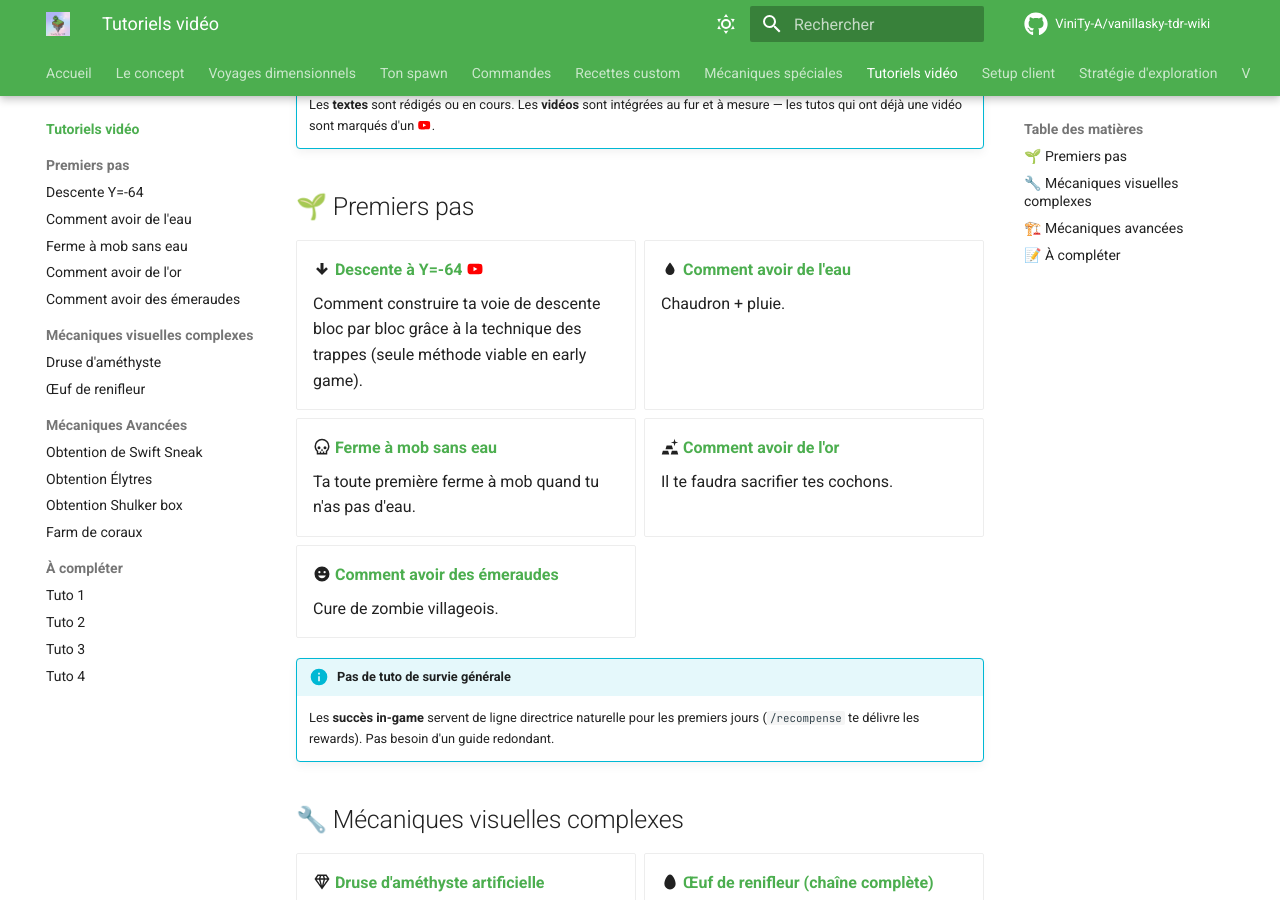
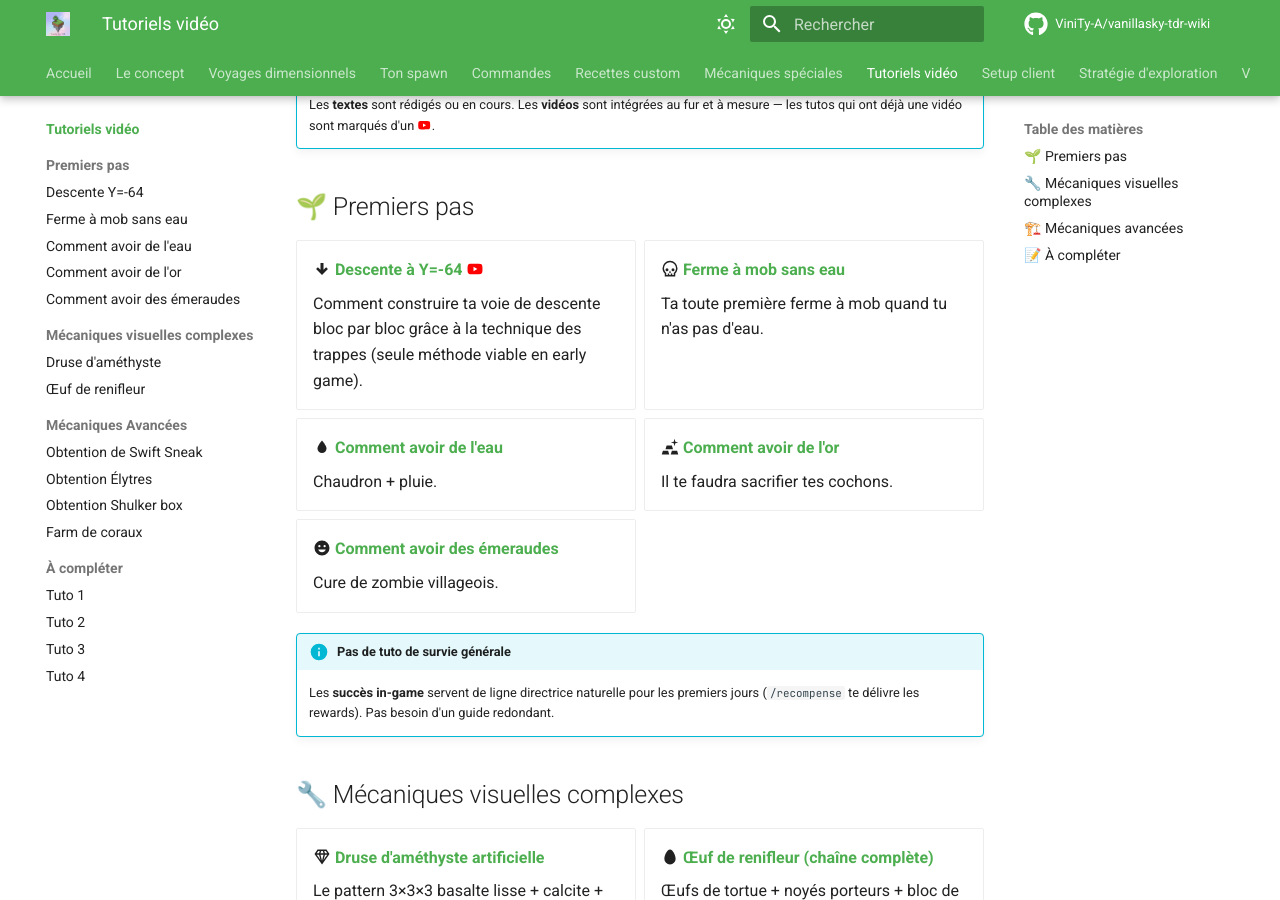
Before and after one commit to ViniTy-A/vanillasky-tdr-wiki, an MkDocs documentation site: the page built from docs/tutoriels/index.md, in a window 1280 px wide and 900 px high, scrolled down 321 px. Built offline with MkDocs 1.6.1 and Material for MkDocs 9.7.7, drawn with Linux system fonts in a browser that asks for light colours; comment, search, counter and statistics services are not loaded.

```diff
--- a/docs/tutoriels/index.md
+++ b/docs/tutoriels/index.md
@@ -15,13 +15,13 @@ Toutes les vidéos seront hébergées sur **YouTube non répertorié** (visibles
 
     Comment construire ta voie de descente bloc par bloc grâce à la technique des trappes (seule méthode viable en early game).
 
+-   :material-skull-outline: **[Ferme à mob sans eau](ferme-mobs-sans-eau.md)**
+
+    Ta toute première ferme à mob quand tu n'as pas d'eau.
+
 -   :material-water: **[Comment avoir de l'eau](premier-seau-eau.md)**
 
     Chaudron + pluie.
-
--   :material-skull-outline: **[Ferme à mob sans eau](ferme-mobs-sans-eau.md)**
-
-    Ta toute première ferme à mob quand tu n'as pas d'eau.
 
 -   :material-gold: **[Comment avoir de l'or](comment-avoir-or.md)**
 
--- a/mkdocs.yml
+++ b/mkdocs.yml
@@ -134,8 +134,8 @@ nav:
       - tutoriels/index.md
       - Premiers pas:
           - Descente Y=-64: tutoriels/descente-y-64.md
+          - Ferme à mob sans eau: tutoriels/ferme-mobs-sans-eau.md
           - Comment avoir de l'eau: tutoriels/premier-seau-eau.md
-          - Ferme à mob sans eau: tutoriels/ferme-mobs-sans-eau.md
           - Comment avoir de l'or: tutoriels/comment-avoir-or.md
           - Comment avoir des émeraudes: tutoriels/emeraudes-marchand.md
       - Mécaniques visuelles complexes:
```
